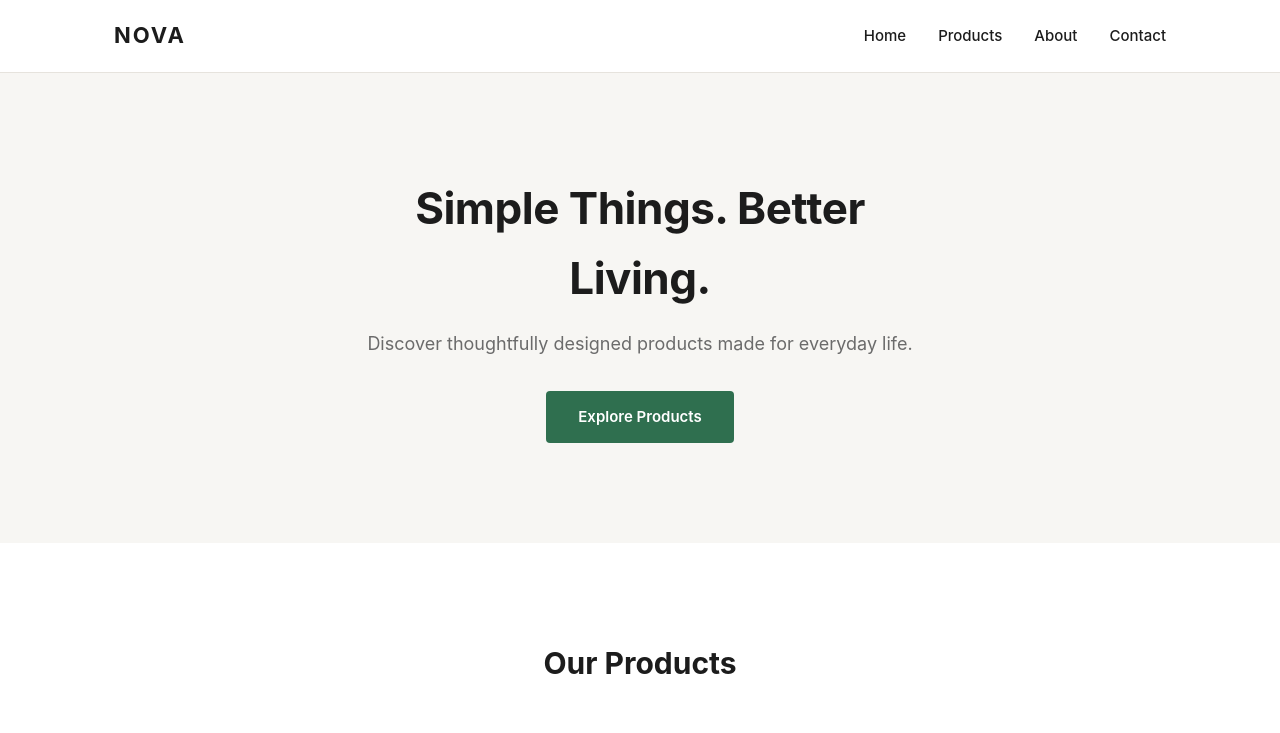
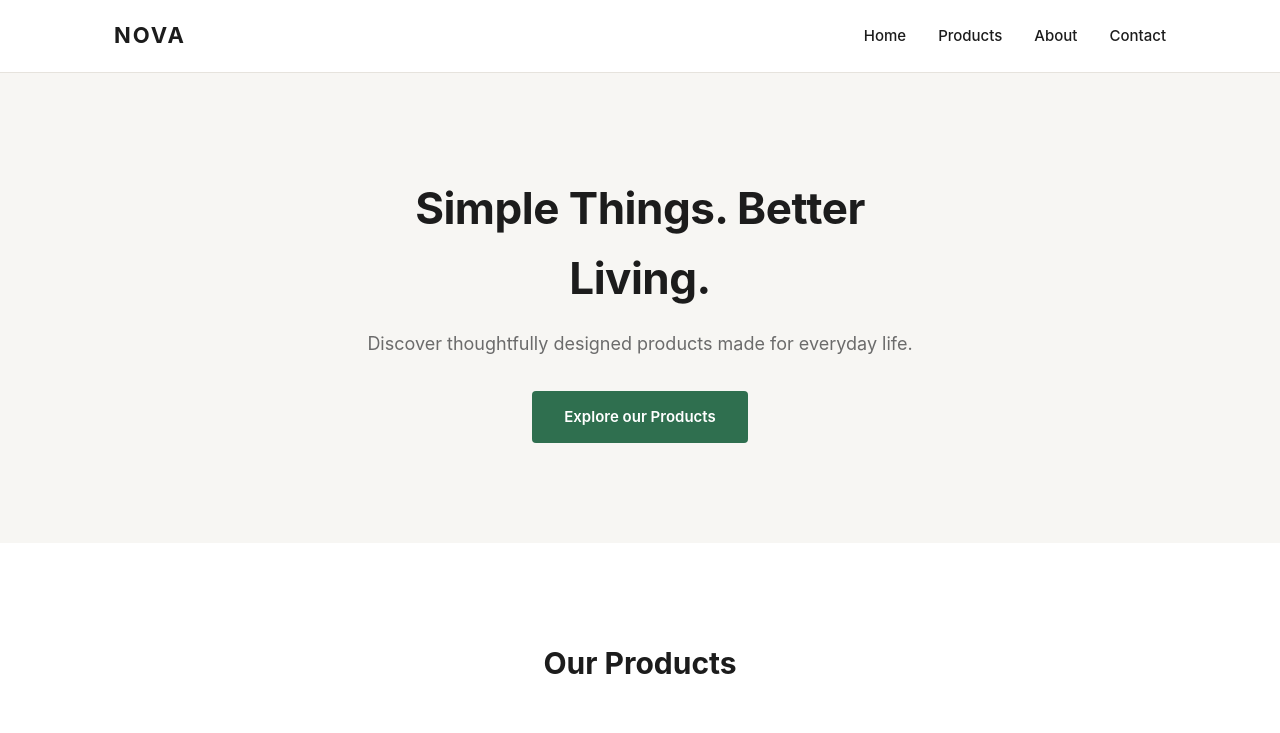
Before and after one commit to Sayan-Debnath791/nova-frontend, a React (Vite) app: page / in a window 1280 px wide. Shown: the top 733 px of the page. Built offline with nearby package versions, Linux system fonts and the light colour scheme; no server answers.

Commit message:
update button text for improved clarity in App component

```diff
--- a/src/App.jsx
+++ b/src/App.jsx
@@ -86,7 +86,7 @@ function App() {
           <div className="container hero-inner">
             <h1>Simple Things. Better Living.</h1>
             <p>Discover thoughtfully designed products made for everyday life.</p>
-            <a href="#products" className="btn-primary">Explore Products</a>
+            <a href="#products" className="btn-primary">Explore our Products</a>
             {greeting && <span className="visually-hidden">{greeting}</span>}
           </div>
         </section>
```
